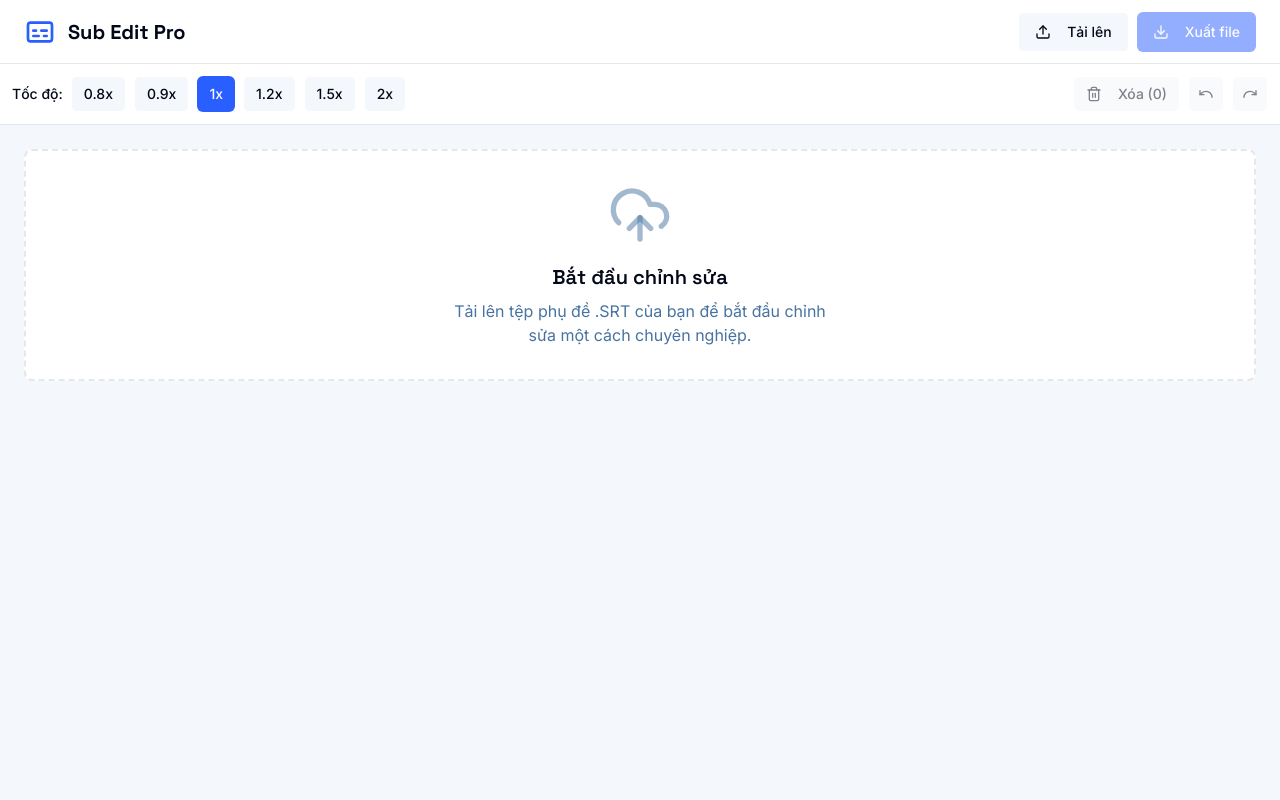
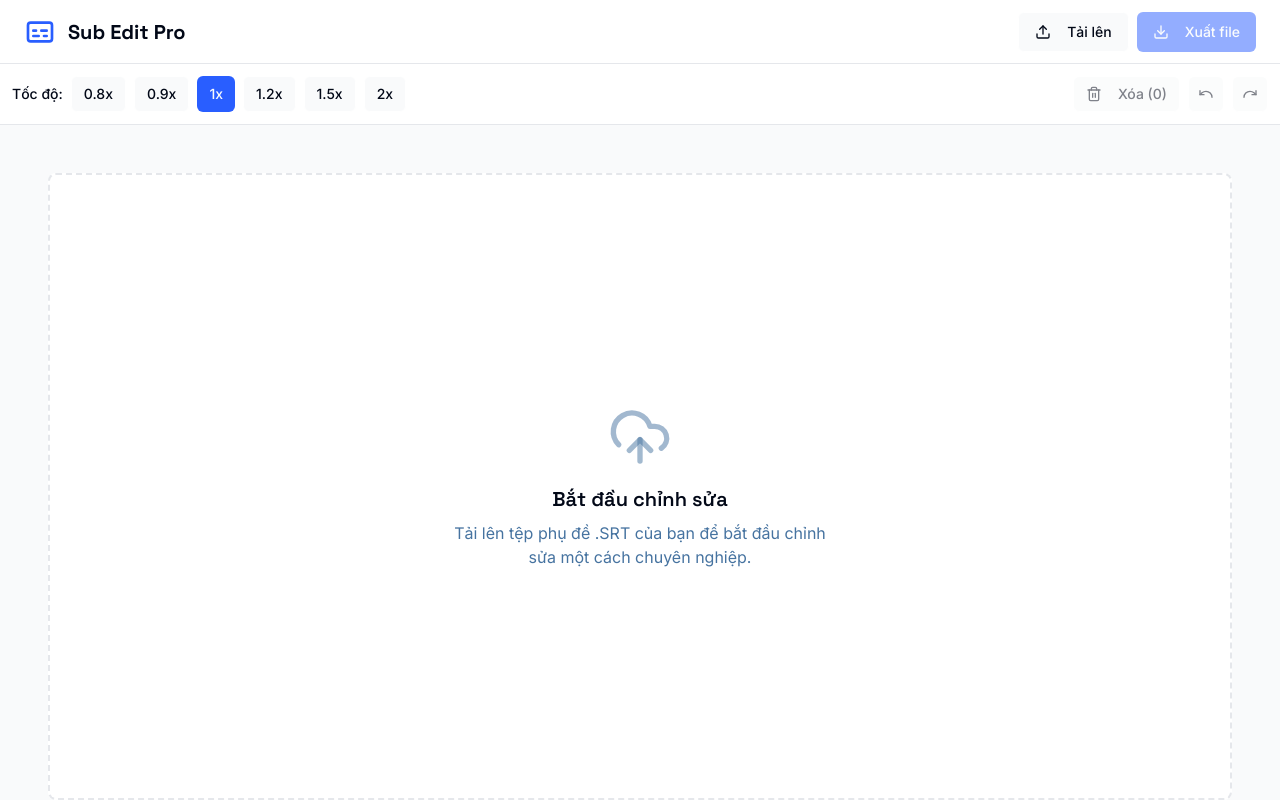
Before and after one commit to vl0526/Phu-de-pro, a Next.js app: page / in a window 1280 px wide. Built offline with nearby package versions, Linux system fonts and the light colour scheme.

Commit message:
Thiết kế Lại Từ đầu - Chuyên Nghiệp Nhất -Gọn Gàng Nhất (_for element <S

```diff
--- a/src/app/globals.css
+++ b/src/app/globals.css
@@ -8,11 +8,11 @@ body {
 
 @layer base {
   :root {
-    --background: 216 50% 97%; /* #F5F7FA */
+    --background: 220 20% 98%; /* Light Gray */
     --foreground: 222 84% 5%;
-    --card: 220 13% 100%;
+    --card: 0 0% 100%;
     --card-foreground: 222 84% 5%;
-    --popover: 220 13% 100%;
+    --popover: 0 0% 100%;
     --popover-foreground: 222 84% 5%;
     --primary: 225 100% 58%; /* #2962FF */
     --primary-foreground: 210 40% 98%;
@@ -33,14 +33,6 @@ body {
     --chart-4: 43 74% 66%;
     --chart-5: 27 87% 67%;
     --radius: 0.5rem;
-    --sidebar-background: 0 0% 100%;
-    --sidebar-foreground: 240 5.3% 26.1%;
-    --sidebar-primary: 240 5.9% 10%;
-    --sidebar-primary-foreground: 0 0% 98%;
-    --sidebar-accent: 240 4.8% 95.9%;
-    --sidebar-accent-foreground: 240 5.9% 10%;
-    --sidebar-border: 220 13% 91%;
-    --sidebar-ring: 217.2 91.2% 59.8%;
   }
   .dark {
     --background: 222 84% 5%;
@@ -67,14 +59,6 @@ body {
     --chart-3: 30 80% 55%;
     --chart-4: 280 65% 60%;
     --chart-5: 340 75% 55%;
-    --sidebar-background: 240 5.9% 10%;
-    --sidebar-foreground: 240 4.8% 95.9%;
-    --sidebar-primary: 224.3 76.3% 48%;
-    --sidebar-primary-foreground: 0 0% 100%;
-    --sidebar-accent: 240 3.7% 15.9%;
-    --sidebar-accent-foreground: 240 4.8% 95.9%;
-    --sidebar-border: 240 3.7% 15.9%;
-    --sidebar-ring: 217.2 91.2% 59.8%;
   }
 }
 
--- a/src/components/app/main-layout.tsx
+++ b/src/components/app/main-layout.tsx
@@ -33,11 +33,11 @@ export default function MainLayout() {
   }, [dispatch]);
 
   return (
-    <div className="flex min-h-screen w-full flex-col bg-background">
+    <div className="flex h-screen w-full flex-col bg-background">
       <AppHeader />
-      <main className="flex flex-1 flex-col">
+      <main className="flex flex-1 flex-col overflow-hidden">
         <Toolbar />
-        <div className="flex-1 overflow-auto">
+        <div className="flex-1 overflow-auto p-4 md:p-6">
           <SubtitleTable />
         </div>
       </main>
--- a/src/components/app/subtitle-table.tsx
+++ b/src/components/app/subtitle-table.tsx
@@ -51,6 +51,7 @@ const EditableCell = ({ subId, initialText }: { subId: number, initialText: stri
 export function SubtitleTable() {
   const { state, dispatch } = useSubtitleEditor();
   const { subtitles, currentPage, searchTerm, selectedIds, isProMode } = state;
+  const fileInputRef = useRef<HTMLInputElement>(null);
 
   const [localSearchTerm, setLocalSearchTerm] = useState(searchTerm);
 
@@ -98,6 +99,13 @@ export function SubtitleTable() {
     dispatch({ type: 'TOGGLE_ALL_SELECTION', payload: { ids: pageIds, checked } });
   };
 
+  const handleUploadClick = () => {
+    const uploadInput = document.getElementById('file-upload-input');
+    if (uploadInput) {
+        uploadInput.click();
+    }
+  };
+
   const isAllOnPageSelected = useMemo(() =>
     paginatedSubtitles.length > 0 && paginatedSubtitles.every(sub => selectedIds.has(sub.id)),
     [paginatedSubtitles, selectedIds]
@@ -114,7 +122,7 @@ export function SubtitleTable() {
   }
 
   return (
-    <div className="flex flex-col h-full bg-card rounded-lg border m-6">
+    <div className="flex flex-col h-full bg-card rounded-lg border">
       <div className="p-4 border-b">
         <div className="relative">
           <Search className="absolute left-3 top-1/2 -translate-y-1/2 h-4 w-4 text-muted-foreground" />
@@ -170,15 +178,16 @@ export function SubtitleTable() {
         </Table>
       </ScrollArea>
       <div className="flex items-center justify-between p-2 border-t">
-        <div className="text-sm text-muted-foreground">
+        <div className="text-sm text-muted-foreground px-2">
           Hiển thị {paginatedSubtitles.length} trên {filteredSubtitles.length} kết quả.
         </div>
-        <div className="flex items-center gap-2">
+        <div className="flex items-center gap-1">
           <Button
             variant="outline"
             size="icon"
             onClick={() => handlePageChange(1)}
             disabled={validCurrentPage === 1}
+            className="h-8 w-8"
           >
             <ChevronsLeft className="h-4 w-4" />
           </Button>
@@ -187,10 +196,11 @@ export function SubtitleTable() {
             size="icon"
             onClick={() => handlePageChange(validCurrentPage - 1)}
             disabled={validCurrentPage === 1}
+            className="h-8 w-8"
           >
             <ChevronLeft className="h-4 w-4" />
           </Button>
-          <span className="text-sm">
+          <span className="text-sm px-2">
             Trang {validCurrentPage} / {totalPages}
           </span>
           <Button
@@ -198,6 +208,7 @@ export function SubtitleTable() {
             size="icon"
             onClick={() => handlePageChange(validCurrentPage + 1)}
             disabled={validCurrentPage === totalPages}
+            className="h-8 w-8"
           >
             <ChevronRight className="h-4 w-4" />
           </Button>
@@ -206,6 +217,7 @@ export function SubtitleTable() {
             size="icon"
             onClick={() => handlePageChange(totalPages)}
             disabled={validCurrentPage === totalPages}
+            className="h-8 w-8"
           >
             <ChevronsRight className="h-4 w-4" />
           </Button>
--- a/src/components/ui/table.tsx
+++ b/src/components/ui/table.tsx
@@ -87,7 +87,7 @@ const TableCell = React.forwardRef<
 >(({ className, ...props }, ref) => (
   <td
     ref={ref}
-    className={cn("p-2 align-middle [&:has([role=checkbox])]:pr-0", className)}
+    className={cn("p-4 align-middle [&:has([role=checkbox])]:pr-0", className)}
     {...props}
   />
 ))
```
